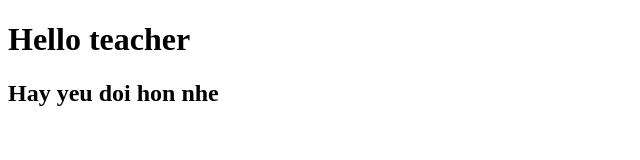
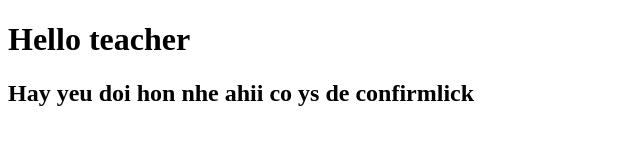
Before and after one commit to laubata2000/MyEcopack, a plain HTML site: page index.html in a window 1280 px wide. Shown: the whole page, without its empty margins (0-640 px from the left). Drawn offline with Linux system fonts and the light colour scheme.

Commit message:
Update index.html
sdfsdf

```diff
--- a/index.html
+++ b/index.html
@@ -7,6 +7,6 @@
 </head>
 <body>
     <h1>Hello teacher</h1>
-    <h2>Hay yeu doi hon nhe</h2>
+    <h2>Hay yeu doi hon nhe ahii co ys de confirmlick</h2>
 </body>
 </html>
```
